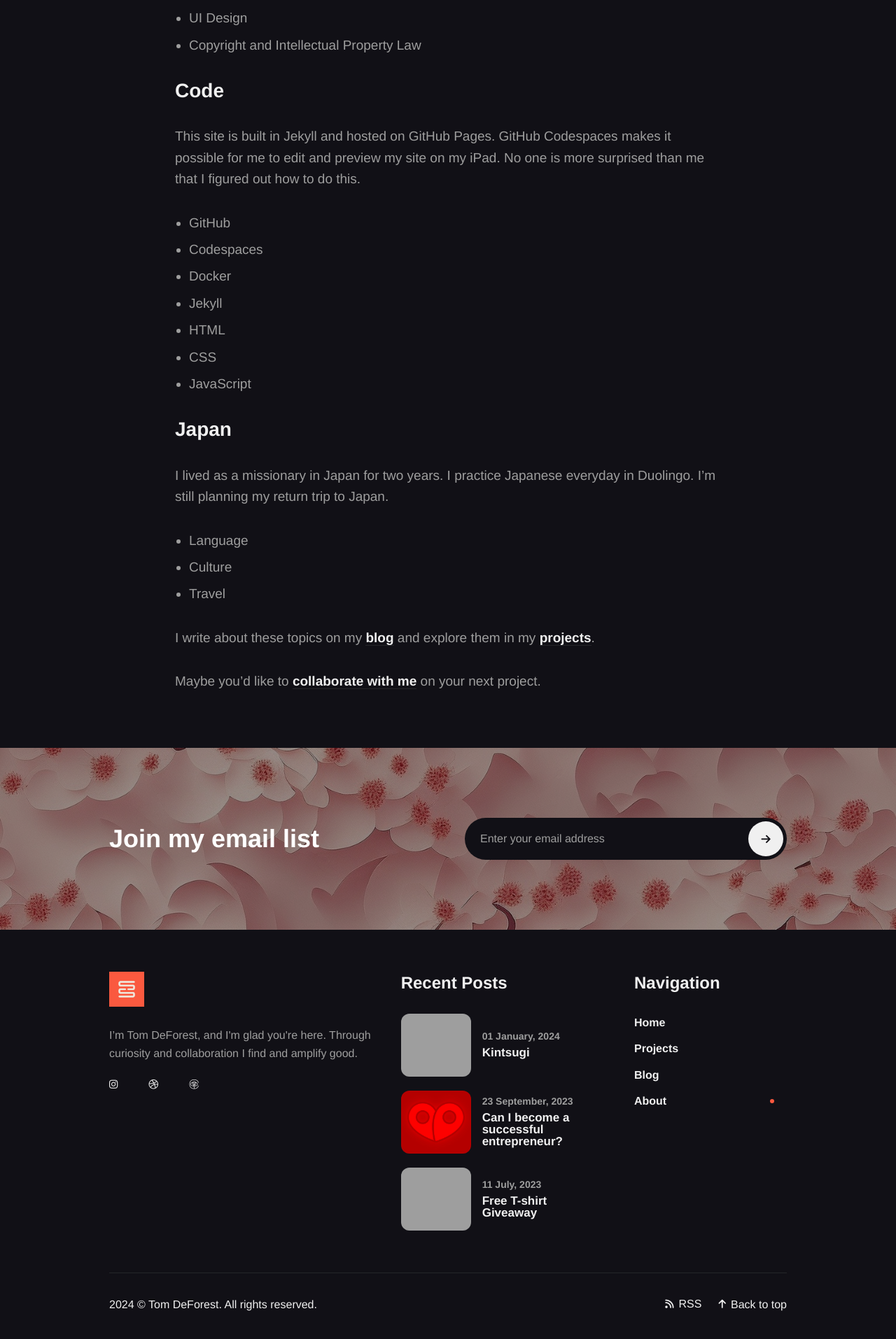
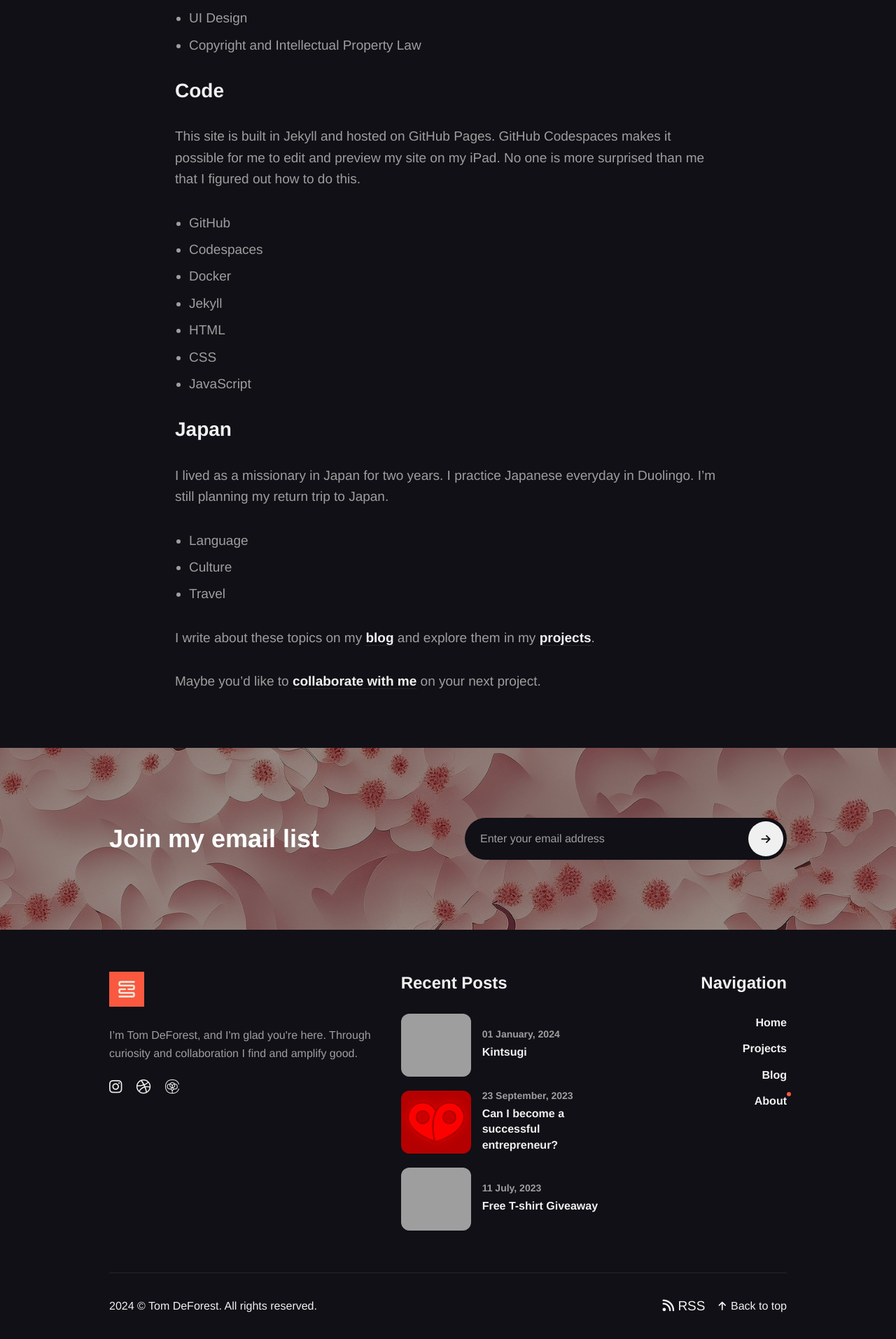
Before and after one commit to tomdeforest/tomdeforest.github.io, a Jekyll site: the page built from _pages/about.md, in a window 1280 px wide. Shown: the part 1539-3453 px from the top of the page at 70% size. Built offline with Jekyll 4.4.1, drawn with Linux system fonts in a browser that asks for light colours; some web fonts are replaced; grey boxes are pictures that could not be loaded.

Commit message:
Fixed navigation styling in footer

```diff
--- a/_includes/footer.html
+++ b/_includes/footer.html
@@ -16,7 +16,7 @@
         <div class="footer__info">
           <div class="copyright">{{site.time | date: '%Y'}} &copy; Tom DeForest. All rights reserved.</div>
           <div class="footer__info__right">
-            <a href="{{site.baseurl}}/feed.xml"><i class="fa-solid fa-rss"></i> <span>RSS</span></a>
+            <a href="{{site.baseurl}}/feed.xml" class="rss-link"><i class="fa-solid fa-rss"></i> <span>RSS</span></a>
             {% if site.data.settings.color_scheme == "auto" %}
             <div class="toggle-theme">
               <div class="toggle-moon" title="Enable dark mode" aria-hidden="true"><i class="fa-solid fa-moon"></i> <span class="toggle-text">Dark</span></div>
--- a/_sass/3-modules/_footer.scss
+++ b/_sass/3-modules/_footer.scss
@@ -166,7 +166,7 @@
 
 /* Widget Footer Navigation */
 .widget-nav {
-  // text-align: right;
+  text-align: right;
 
   .footer__nav-list {
     line-height: 1;
@@ -239,7 +239,9 @@
   display: flex;
   align-items: center;
 }
-
+.rss-link {
+  margin-right: 1em;
+}
 .copyright {
   margin-right: auto;
   font-size: 16px;
@@ -263,19 +265,19 @@
 }
 
 // Toggle Theme
-.toggle-theme, footer a {
+.toggle-theme {
   margin-right: 24px;
   line-height: 1;
   color: var(--heading-font-color);
   cursor: pointer;
 
   &:hover {
-    .toggle-text, span {
+    .toggle-text {
       text-decoration-color: var(--heading-font-color);
     }
   }
 
-  .toggle-text, span {
+  .toggle-text {
     margin-left: 7px;
     font-size: 16px;
     text-decoration: underline;
@@ -288,15 +290,14 @@
   @media (max-width: $tablet) {
     margin-right: 16px;
 
-    .toggle-text, span {
+    .toggle-text {
       font-size: 15px;
     }
   }
 }
 
 .toggle-sun,
-.toggle-moon,
-footer a {
+.toggle-moon {
   display: flex;
   align-items: center;
   font-size: 17px;
```
